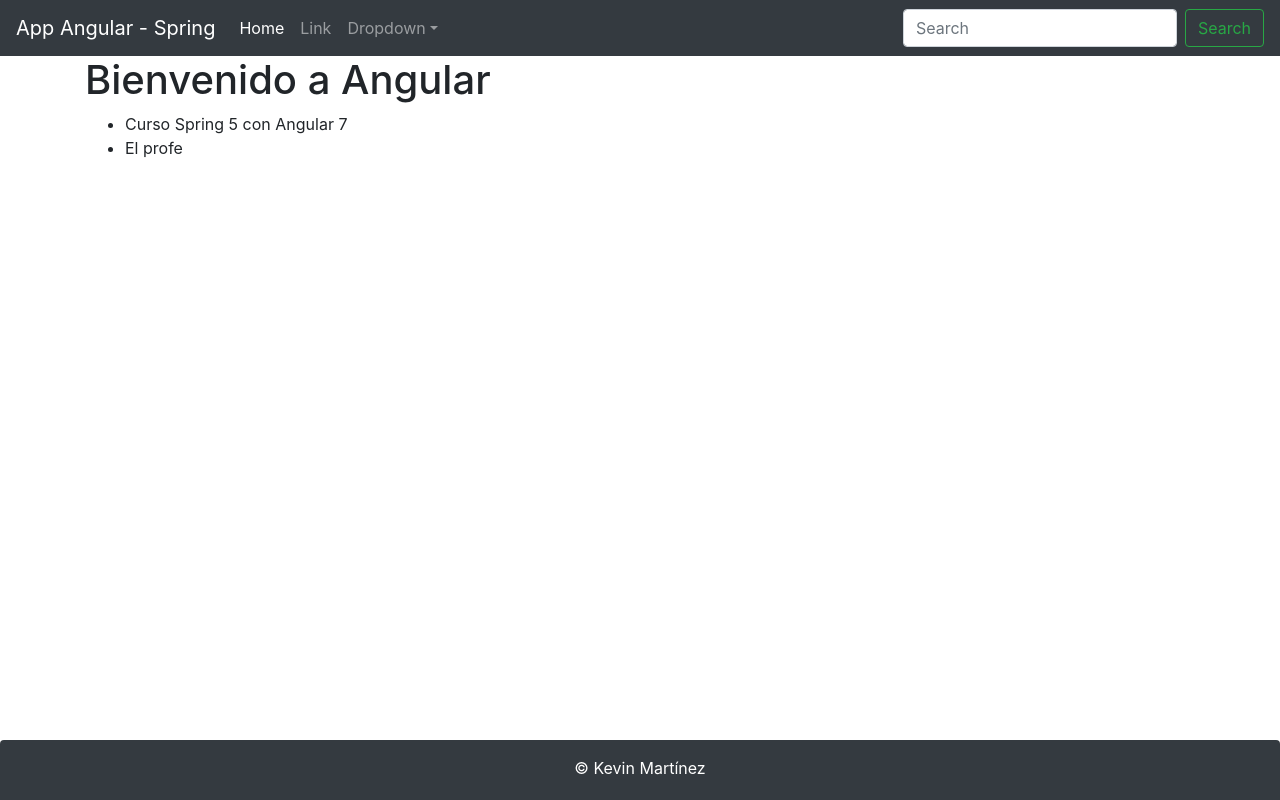
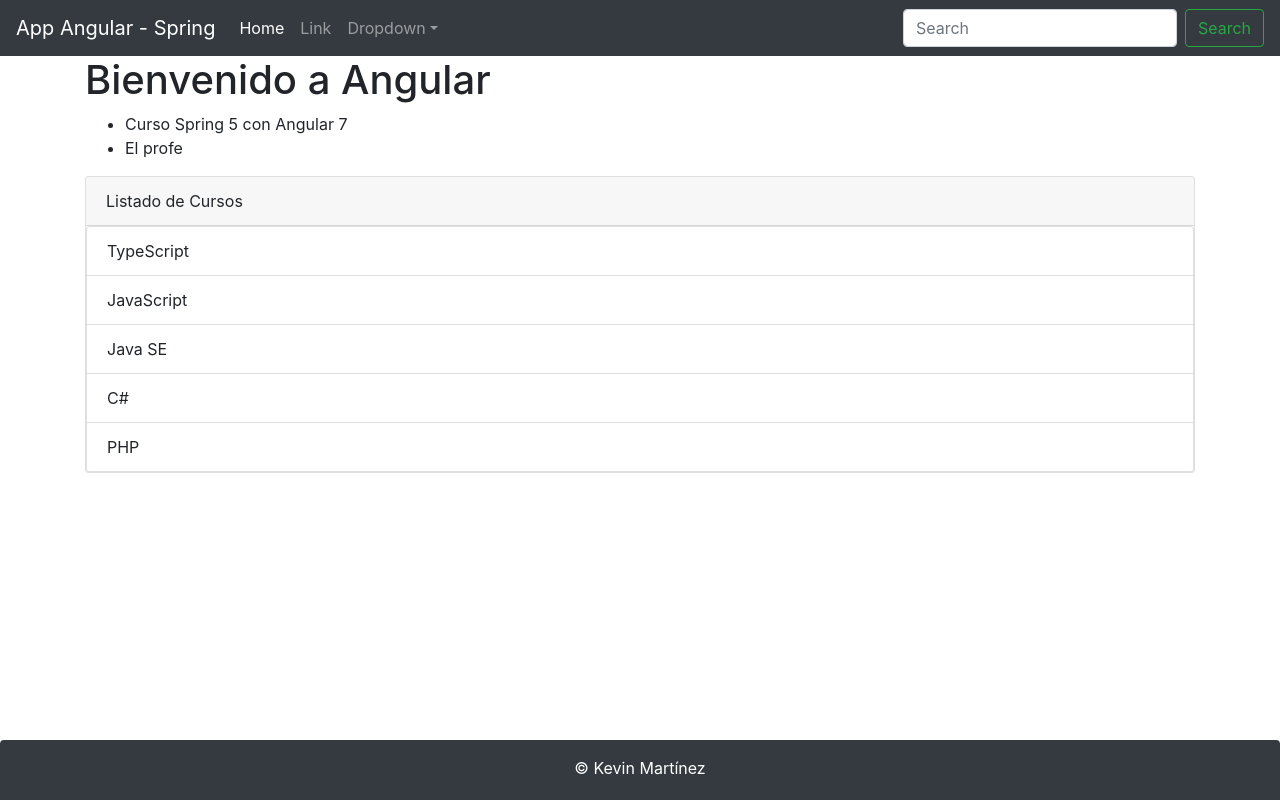
Before and after one commit to kkevin7/clientes-angular, an Angular app: page / in a window 1280 px wide. Built offline with nearby package versions, Linux system fonts and the light colour scheme.

Commit message:
use ngFor

```diff
--- a/src/app/app.component.html
+++ b/src/app/app.component.html
@@ -8,6 +8,8 @@
   <li>{{profesor}}</li>
 </ul>
 
+<app-directiva></app-directiva>
+
 </div>
 
 <app-footer></app-footer>
--- a/src/app/app.module.ts
+++ b/src/app/app.module.ts
@@ -5,12 +5,14 @@
 import { AppComponent } from './app.component';
 import { NavbarComponent } from './layouts/navbar/navbar.component';
 import { FooterComponent } from './layouts/footer/footer.component';
+import { DirectivaComponent } from './directiva/directiva.component';
 
 @NgModule({
   declarations: [
     AppComponent,
     NavbarComponent,
-    FooterComponent
+    FooterComponent,
+    DirectivaComponent
   ],
   imports: [
     BrowserModule,
--- /dev/null
+++ b/src/app/directiva/directiva.component.html
@@ -0,0 +1,8 @@
+<div class="card">
+  <div class="card-header">
+    Listado de Cursos
+  </div>
+<ul class="list-group">
+  <li class="list-group-item" *ngFor="let curso of listaCurso">{{curso}}</li>
+</ul>
+</div>
--- /dev/null
+++ b/src/app/directiva/directiva.component.ts
@@ -0,0 +1,17 @@
+import { Component, OnInit } from '@angular/core';
+
+@Component({
+  selector: 'app-directiva',
+  templateUrl: './directiva.component.html',
+  styleUrls: ['./directiva.component.css']
+})
+export class DirectivaComponent implements OnInit {
+
+  listaCurso: string[] = ['TypeScript', 'JavaScript', 'Java SE', 'C#', 'PHP']
+
+  constructor() { }
+
+  ngOnInit(): void {
+  }
+
+}
```
Also changed, not shown: src/app/directiva/directiva.component.css (added), 1 other file (tests, documents, lock files or other folders).
